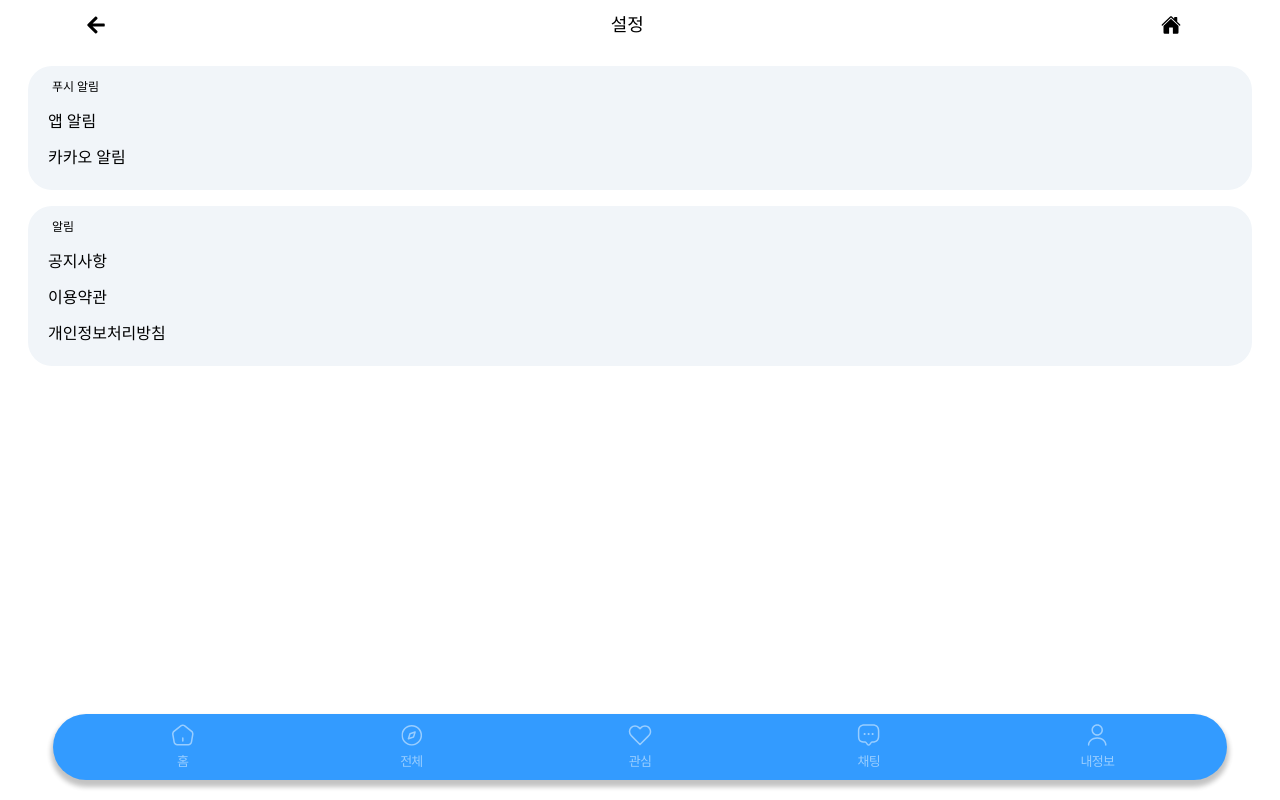
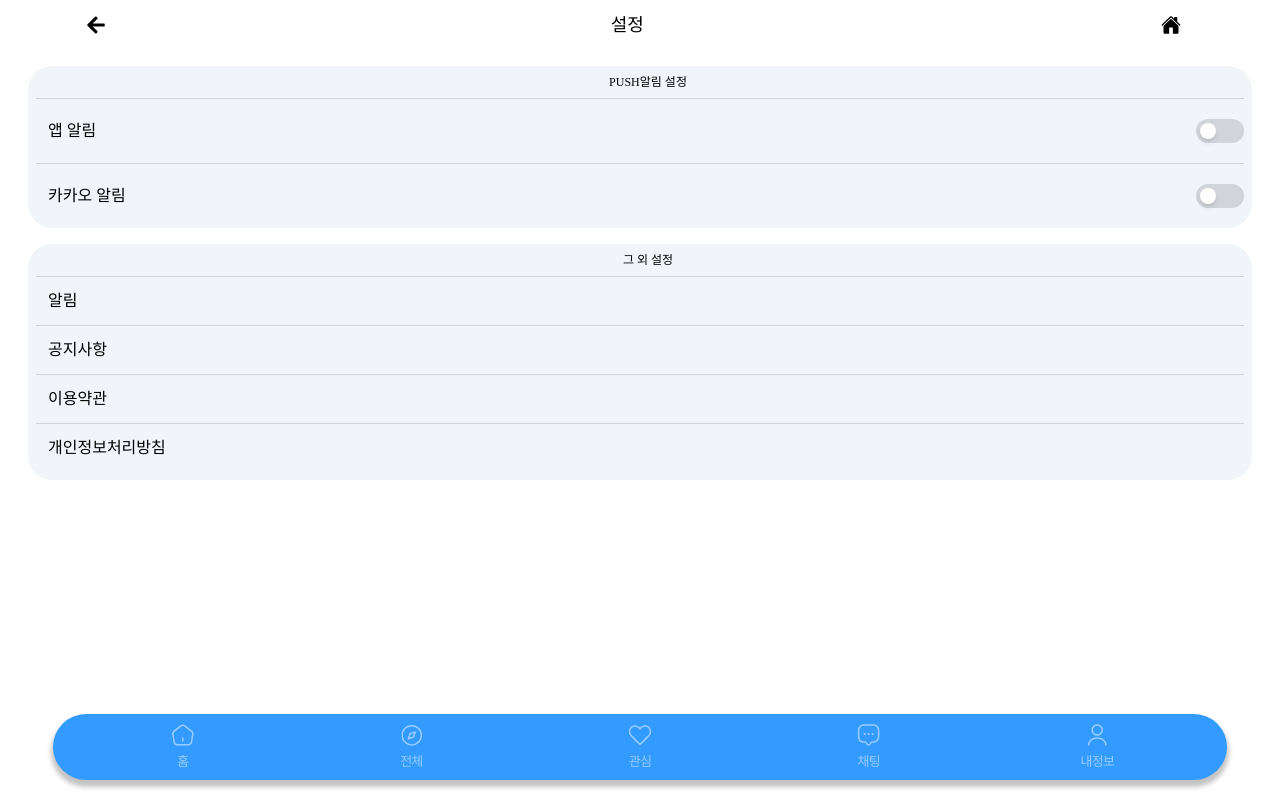
Before and after one commit to Spharos-Nu/Nu-FE, a Next.js app: page /mypage/settings in a window 1280 px wide. Built offline with nearby package versions, Linux system fonts and the light colour scheme; a web font is replaced by a local one.

Commit message:
Feat: 설정 페이지 스위치 컴포넌트 추가 및 링크 연결

```diff
--- /dev/null
+++ b/src/components/Btn/TogleSwitch.tsx
@@ -0,0 +1,42 @@
+interface ToggleSwitchProps {
+  isOn: boolean
+  handleToggle: () => void
+}
+
+function ToggleSwitch({ isOn, handleToggle }: ToggleSwitchProps) {
+  // PropTypes를 사용하지 않으므로, 기본적인 타입 검사를 수동으로 추가합니다.
+  if (typeof isOn !== 'boolean') {
+    throw new Error(
+      `Invalid prop 'isOn': expected a boolean, but got ${typeof isOn}`,
+    )
+  }
+  if (typeof handleToggle !== 'function') {
+    throw new Error(
+      `Invalid prop 'handleToggle': expected a function, but got ${typeof handleToggle}`,
+    )
+  }
+
+  const handleKeyDown = (event: { key: string }) => {
+    if (event.key === 'Enter' || event.key === ' ') {
+      handleToggle()
+    }
+  }
+
+  return (
+    <div
+      role="button"
+      tabIndex={0}
+      className={`w-12 h-6 flex items-center rounded-full p-1 cursor-pointer ${isOn ? 'bg-blue-500' : 'bg-gray-300'}`}
+      onClick={handleToggle}
+      onKeyDown={handleKeyDown}
+      aria-pressed={isOn}
+      aria-label="Toggle Switch"
+    >
+      <div
+        className={`bg-white w-4 h-4 rounded-full shadow-md transform duration-300 ease-in-out ${isOn ? 'translate-x-6' : ''}`}
+      />
+    </div>
+  )
+}
+
+export default ToggleSwitch
--- a/src/containers/mypage/AnnouncementArea.tsx
+++ b/src/containers/mypage/AnnouncementArea.tsx
@@ -1,10 +1,54 @@
+'use client'
+
+import { useToastStore } from '@/components/Toast/store'
+
 export default function AnnouncementArea() {
+  const { showToast } = useToastStore()
+
+  const noticeNotYet = () => {
+    showToast('준비중입니다')
+  }
+
   return (
     <div className="mx-7 my-4 rounded-3xl bg-slate-100 px-2 py-2">
-      <span className="text-xs pl-4">알림</span>
-      <p className="flex my-3 ml-3">공지사항</p>
-      <p className="flex my-3 ml-3">이용약관</p>
-      <p className="flex my-3 ml-3">개인정보처리방침</p>
+      <div className="flex justify-center">
+        <span className="text-xs pl-4">그 외 설정</span>
+      </div>
+      <hr className="my-2 border-gray-300" />
+      <div
+        className="flex my-3 ml-3 text-black-500 hover:underline"
+        role="button"
+        tabIndex={0}
+        onClick={() => noticeNotYet()}
+        onKeyDown={(event) => {
+          if (event.key === 'Enter' || event.key === ' ') {
+            noticeNotYet()
+          }
+        }}
+      >
+        알림
+      </div>
+      <hr className="my-2 border-gray-300" />
+      <a
+        href="/mypage/notice"
+        className="flex my-3 ml-3 text-black-500 hover:underline"
+      >
+        공지사항
+      </a>
+      <hr className="my-2 border-gray-300" />
+      <a
+        href="/mypage/terms"
+        className="flex my-3 ml-3 text-black-500 hover:underline"
+      >
+        이용약관
+      </a>
+      <hr className="my-2 border-gray-300" />
+      <a
+        href="/mypage/privacy"
+        className="flex my-3 ml-3 text-black-500 hover:underline"
+      >
+        개인정보처리방침
+      </a>
     </div>
   )
 }
--- a/src/containers/mypage/NotificationArea.tsx
+++ b/src/containers/mypage/NotificationArea.tsx
@@ -1,9 +1,37 @@
+'use client'
+
+import { useState } from 'react'
+import ToggleSwitch from '@/components/Btn/TogleSwitch'
+
 export default function NotificationArea() {
+  const [isAppNotificationOn, setIsAppNotificationOn] = useState(false)
+  const [isKakaoNotificationOn, setIsKakaoNotificationOn] = useState(false)
+
   return (
     <div className="mx-7 my-4 rounded-3xl bg-slate-100 px-2 py-2">
-      <span className="text-xs pl-4">푸시 알림</span>
-      <p className="flex my-3 ml-3">앱 알림</p>
-      <p className="flex my-3 ml-3">카카오 알림</p>
+      <div className="flex justify-center">
+        <span className="text-xs pl-4">PUSH알림 설정</span>
+      </div>
+      <hr className="my-2 border-gray-300" />
+      <div className="flex justify-between items-center ">
+        <div className="flex my-3 ml-3 text-black-500 hover:underline">
+          앱 알림
+        </div>
+        <ToggleSwitch
+          isOn={isAppNotificationOn}
+          handleToggle={() => setIsAppNotificationOn(!isAppNotificationOn)}
+        />
+      </div>
+      <hr className="my-2 border-gray-300" />
+      <div className="flex justify-between items-center ">
+        <div className="flex my-3 ml-3 text-black-500 hover:underline">
+          카카오 알림
+        </div>
+        <ToggleSwitch
+          isOn={isKakaoNotificationOn}
+          handleToggle={() => setIsKakaoNotificationOn(!isKakaoNotificationOn)}
+        />
+      </div>
     </div>
   )
 }
```
